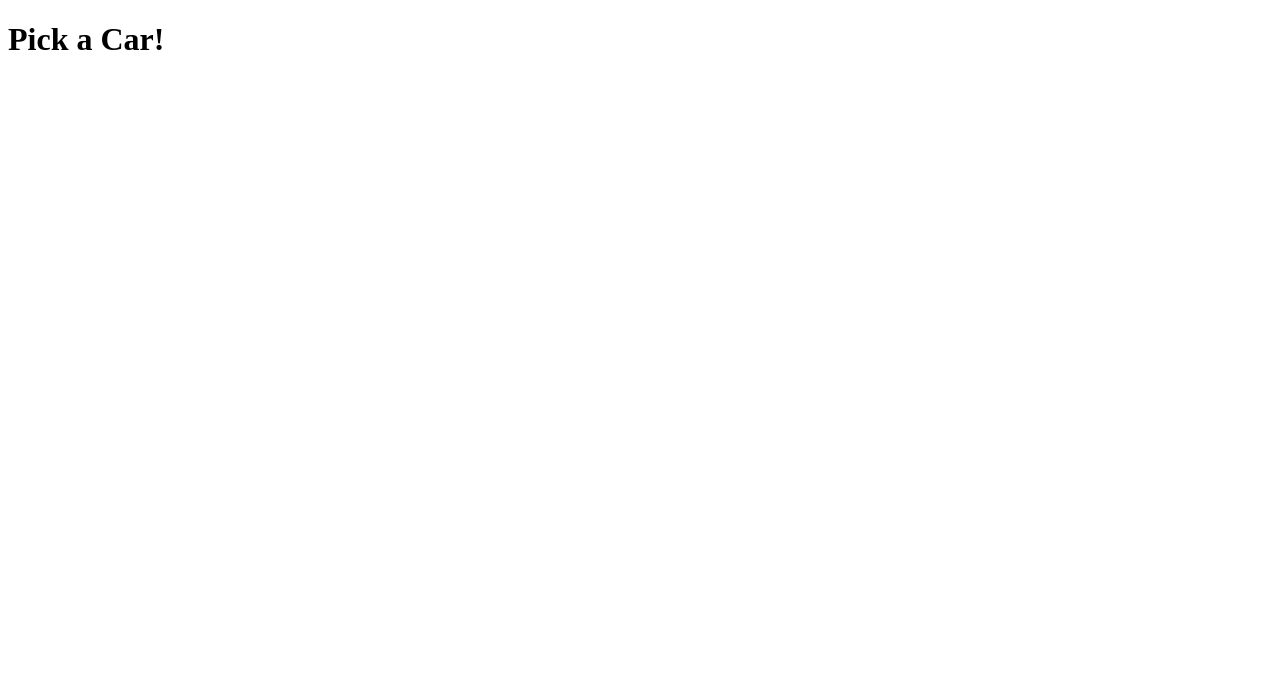
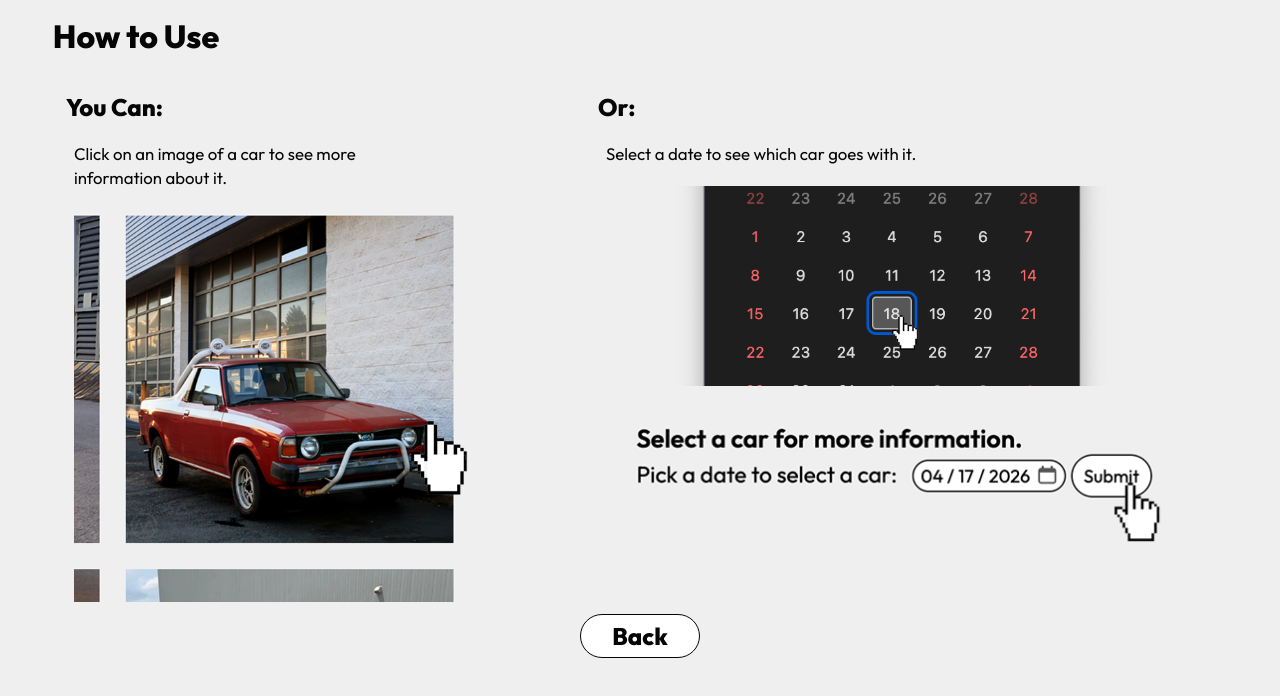
Before and after one commit to DeclanBeau/Beauchamp_Declan_14627848-IDM231, a plain HTML site: page helpPage.html in a window 1280 px wide. Drawn offline with Linux system fonts and the light colour scheme.

Commit message:
Content and Help Page written

```diff
--- a/css/styles.css
+++ b/css/styles.css
@@ -49,7 +49,7 @@ button{
 }
 
 #Cancer{
-    background-image: url(../images/porche.webp);
+    background-image: url(../images/porsche.webp);
     background-size: cover;
 }
 
@@ -112,7 +112,7 @@ p{
     font-weight: 400;
     font-size: 1.05rem;
     line-height: var(--rhythm);
-    margin: .75rem .5rem 0;
+    margin: 0 .5rem .75rem;
     width: 20rem
 }
 
@@ -132,6 +132,12 @@ h1{
     padding-left: 2.3rem;
 }
 
+h2{
+    color: var(--color-text);
+    font-family: var(--font-main);
+    font-weight: 800;
+}
+
 h3{
     color:var(--color-text);
     font-family: var(--font-main);
@@ -142,9 +148,9 @@ h3{
 }
 
 img{
-    height: 175px;
-    width: 175px;
-    margin: 1rem;
+    height: 300px;
+    width: 300px;
+    margin: .5rem;
     object-fit: cover;
 }
 
@@ -167,6 +173,28 @@ a{
 
 }
 
+.helpImages{
+    display: flex;
+    flex-direction: row;
+    justify-content: space-evenly;
+}
+.help2Images{
+    display: flex;
+    flex-direction: column;
+    max-height: 400px;
+}
+.help1 img{
+    height: 400px;
+    width: 450px;
+    margin-top: 0;
+}
+
+.help2 img{
+    max-height: 200px;
+    width: 600px;
+}
+
+
 .heading{
     padding-left: var(--rhythm);
     display: flex;
@@ -174,7 +202,17 @@ a{
     align-items: center;
 
 }
-
+.backButton{
+    margin: auto;
+    display: flex;
+    justify-content: center;
+    align-items: center;
+    height: 44px;
+    width: 120px;
+    background-color: white;
+    border: 1px solid var(--color-text);
+    border-radius:24px
+}
 .helpButton{
     position: absolute;
     display: flex;
--- a/helpPage.html
+++ b/helpPage.html
@@ -3,10 +3,29 @@
 <head>
     <meta charset="UTF-8">
     <meta name="viewport" content="width=device-width, initial-scale=1.0">
-    <title>Document</title>
+    <link rel = "normalize" href="css/normalize.css" media = "screen">
+    <link rel = "stylesheet" href = "css/styles.css" media = "screen">
+    <title>Help</title>
 </head>
 <body>
-    <div class = heading>
-        <h1 id = "pageHeading"> Pick a Car! </h1>
+    <h1 id = "pageHeading"> How to Use </h1>
+    <div class = "helpImages">
+        <div class = "help1">
+            <h2> You Can: </h2>
+            <p> Click on an image of a car to see more information about it. </p>
+            <img src = "images/helpPhoto1.png" alt = "Photo showing which buttons to click"/>
+        </div>
+        <div class = "help2">
+            <h2> Or: </h2>
+            <p> Select a date to see which car goes with it. </p>
+        <div class = "help2Images">
+            <img src = "images/helpPhoto2.png" alt = "Photo showing how to select a date"/>
+            <img src = "images/helpPhoto3.png" alt = "Photo showing how to select a date from input"/>
+        </div>
+        </div>
+    </div>
+    <div class = "backButton">
+        <a href = "index.html"> Back </a>
+    </div>
 </body>
 </html>
```
Also changed, not shown: main.js (+17 -19 lines), carInfo.txt, images/helpPhoto1.png (added), images/helpPhoto2.png (added), images/helpPhoto3.png (added), images/porsche.webp (renamed from images/porche.webp).
